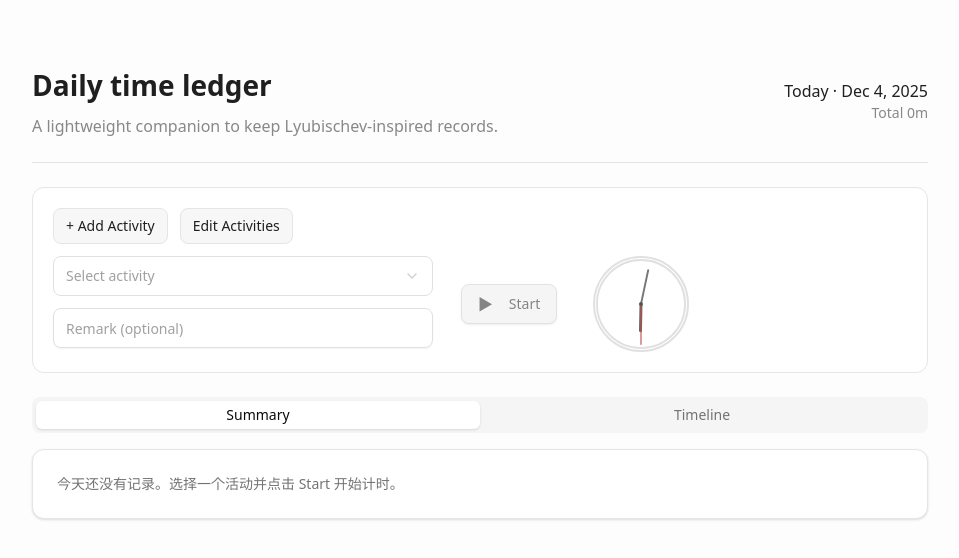
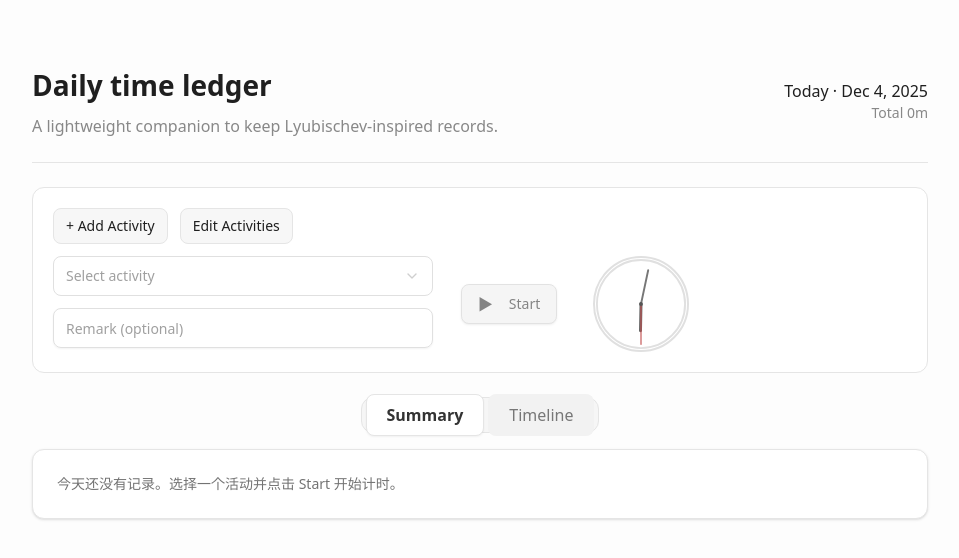
Before and after one commit to Rougeetnoir/LyubiDaily, a React (Vite) app: page / in a window 1280 px wide. Shown: the top 558 px of the page, without its empty margins (160-1119 px from the left). Built offline with nearby package versions, Linux system fonts and the light colour scheme.

Commit message:
updating some ui styles

```diff
--- a/src/App.tsx
+++ b/src/App.tsx
@@ -607,9 +607,19 @@ function App() {
           onValueChange={(value) => setActiveTab(value as TabKey)}
           className="space-y-4"
         >
-          <TabsList className="grid w-full grid-cols-2">
-            <TabsTrigger value="summary">Summary</TabsTrigger>
-            <TabsTrigger value="timeline">Timeline</TabsTrigger>
+          <TabsList className="mx-auto flex w-fit items-center gap-1 rounded-[12px] border border-[#E5E5E5] bg-[#F6F6F6] p-1">
+            <TabsTrigger
+              value="summary"
+              className="rounded-[8px] border border-transparent bg-[#F2F2F2] px-5 py-2 text-base font-medium text-[#777777] transition-all hover:bg-[#EDEDED] data-[state=active]:border-[#E5E5E5] data-[state=active]:bg-white data-[state=active]:text-[#333333] data-[state=active]:shadow-sm data-[state=active]:font-semibold"
+            >
+              Summary
+            </TabsTrigger>
+            <TabsTrigger
+              value="timeline"
+              className="rounded-[8px] border border-transparent bg-[#F2F2F2] px-5 py-2 text-base font-medium text-[#777777] transition-all hover:bg-[#EDEDED] data-[state=active]:border-[#E5E5E5] data-[state=active]:bg-white data-[state=active]:text-[#333333] data-[state=active]:shadow-sm data-[state=active]:font-semibold"
+            >
+              Timeline
+            </TabsTrigger>
           </TabsList>
           <TabsContent value="summary">
             <Card>
@@ -621,33 +631,34 @@ function App() {
                 ) : (
                   groupedSummary.map((group) => {
                     const activity = activities.find((a) => a.id === group.activityId)
-                    const background = getAlphaColor(activity?.color, 0.18)
-                    const borderColor = getAlphaColor(activity?.color, 0.45)
+                    const tintedBackground = getAlphaColor(activity?.color, 0.04) ?? '#F8F8F8'
                     return (
                       <div
                         key={group.activityId}
-                        className="rounded-lg border border-dashed border-border bg-muted/30 px-4 py-3"
+                        className="rounded-[12px] border border-[#E8E8E8] px-5 py-4"
                         style={{
-                          backgroundColor: background ?? undefined,
-                          borderColor: borderColor ?? undefined,
+                          backgroundColor: tintedBackground,
+                          boxShadow: '0 1px 1px rgba(0,0,0,0.03)',
                         }}
                       >
-                        <div className="flex items-center justify-between">
-                          <div className="flex items-center gap-2 font-medium">
-                            {activity?.icon && <span>{activity.icon}</span>}
+                        <div className="flex items-center justify-between gap-4">
+                          <div className="flex items-center gap-2 text-base font-semibold text-[#333333]">
+                            {activity?.icon && <span className="text-lg" aria-hidden>{activity.icon}</span>}
                             <span>{activity ? activity.name : '已删除活动'}</span>
                           </div>
-                          <span className="text-xs text-muted-foreground">
+                          <span className="text-sm font-medium text-[#555555]">
                             {formatDuration(group.totalDuration)}
                           </span>
                         </div>
-                        <ul className="mt-2 space-y-1 text-xs text-muted-foreground">
+                        <ul className="mt-3 space-y-2 text-sm text-[#999999]">
                           {group.records.map((r) => (
-                            <li key={r.id} className="flex justify-between">
-                              <span>
+                            <li key={r.id} className="flex flex-col">
+                              <span className="font-normal">
                                 {formatClock(r.start)}–{formatClock(r.end)} ({formatDuration(r.duration)})
-                                {r.remark ? ` · 备注：${r.remark}` : ''}
                               </span>
+                              {r.remark && (
+                                <span className="text-xs text-[#888888]">备注：{r.remark}</span>
+                              )}
                             </li>
                           ))}
                         </ul>
```
